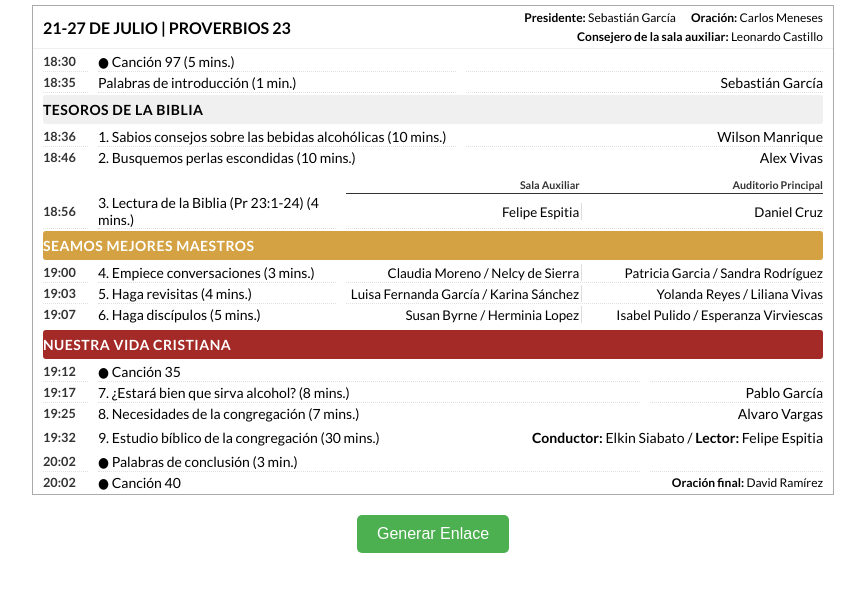
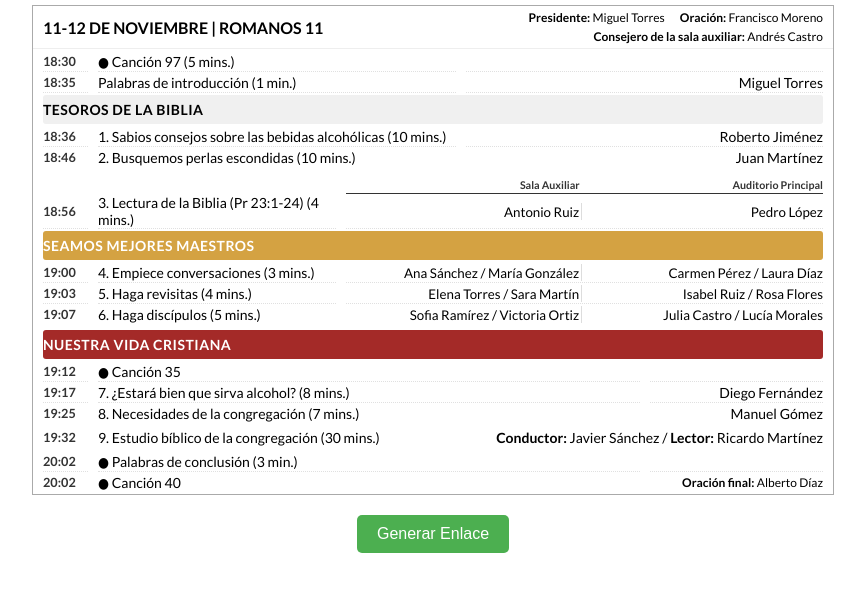
Before and after one commit to elkin0727/rvmc, a plain HTML site: page index.html in a window 1280 px wide. Shown: the whole page, without its empty margins (207-1072 px from the left). Drawn offline with Linux system fonts and the light colour scheme.

Commit message:
Actualizar datos del programa de reunión con nueva información y asignaciones

```diff
--- a/index.html
+++ b/index.html
@@ -39,9 +39,9 @@
 
         // Mock data ahora es un array de semanas
         const mockData = [{
-  "horaInicio": "18:30",
-  "fecha": "21-27 DE JULIO",
-  "tema": "PROVERBIOS 23",
+  "horaInicio": "11:11",
+  "fecha": "11-12 DE NOVIEMBRE",
+  "tema": "ROMANOS 11",
   "tesoros": [
     {
       "hora": "18:30",
@@ -53,26 +53,26 @@
       "hora": "18:35",
       "titulo": "Palabras de introducción",
       "duracion": "1 min.",
-      "asignado": ["Sebastián García"]
+      "asignado": ["Miguel Torres"]
     },
     {
       "hora": "18:36",
       "titulo": "1. Sabios consejos sobre las bebidas alcohólicas",
       "duracion": "10 mins.",
-      "asignado": ["Wilson Manrique"]
+      "asignado": ["Roberto Jiménez"]
     },
     {
       "hora": "18:46",
       "titulo": "2. Busquemos perlas escondidas",
       "duracion": "10 mins.",
-      "asignado": ["Alex Vivas"]
+      "asignado": ["Juan Martínez"]
     },
     {
       "hora": "18:56",
       "titulo": "3. Lectura de la Biblia (Pr 23:1-24)",
       "duracion": "4 mins.",
-      "asignadoSalaA": ["Felipe Espitia"],
-      "asignadoSalaB": ["Daniel Cruz"]
+      "asignadoSalaA": ["Antonio Ruiz"],
+      "asignadoSalaB": ["Pedro López"]
     }
   ],
   "maestros": [
@@ -80,22 +80,22 @@
       "hora": "19:00",
       "titulo": "4. Empiece conversaciones",
       "duracion": "3 mins.",
-      "asignadoSalaA": ["Claudia Moreno", "Nelcy de Sierra"],
-      "asignadoSalaB": ["Patricia Garcia", "Sandra Rodríguez"]
+      "asignadoSalaA": ["Ana Sánchez", "María González"],
+      "asignadoSalaB": ["Carmen Pérez", "Laura Díaz"]
     },
     {
       "hora": "19:03",
       "titulo": "5. Haga revisitas",
       "duracion": "4 mins.",
-      "asignadoSalaA": ["Luisa Fernanda García", "Karina Sánchez"],
-      "asignadoSalaB": ["Yolanda Reyes", "Liliana Vivas"]
+      "asignadoSalaA": ["Elena Torres", "Sara Martín"],
+      "asignadoSalaB": ["Isabel Ruiz", "Rosa Flores"]
     },
     {
       "hora": "19:07",
       "titulo": "6. Haga discípulos",
       "duracion": "5 mins.",
-      "asignadoSalaA": ["Susan Byrne", "Herminia Lopez"],
-      "asignadoSalaB": ["Isabel Pulido", "Esperanza Virviescas"]
+      "asignadoSalaA": ["Sofia Ramírez", "Victoria Ortiz"],
+      "asignadoSalaB": ["Julia Castro", "Lucía Morales"]
     }
   ],
   "vidaCristiana": [
@@ -109,23 +109,23 @@
       "hora": "19:17",
       "titulo": "7. ¿Estará bien que sirva alcohol?",
       "duracion": "8 mins.",
-      "asignado": ["Pablo García"]
+      "asignado": ["Diego Fernández"]
     },
     {
       "hora": "19:25",
       "titulo": "8. Necesidades de la congregación",
       "duracion": "7 mins.",
-      "asignado": ["Alvaro Vargas"]
+      "asignado": ["Manuel Gómez"]
     }
   ],
   "estudioBiblico": {
     "hora": "19:32",
     "titulo": "9. Estudio bíblico de la congregación",
     "duracion": "30 mins.",
-    "asignado": ["Conductor: Elkin Siabato", "Lector: Felipe Espitia"]
+    "asignado": ["Conductor: Javier Sánchez", "Lector: Ricardo Martínez"]
   },
-  "presidente": "Sebastián García",
-  "oracionInicial": "Carlos Meneses",
+  "presidente": "Miguel Torres",
+  "oracionInicial": "Francisco Moreno",
   "palabrasConclusion": {
     "hora": "20:02"
   },
@@ -133,9 +133,9 @@
     "hora": "20:02",
     "titulo": "● Canción 40",
     "duracion": "",
-    "asignado": ["Oración: David Ramírez"]
+    "asignado": ["Oración: Alberto Díaz"]
   },
-  "consejero": "Leonardo Castillo"
+  "consejero": "Andrés Castro"
 }]
 
 
```
